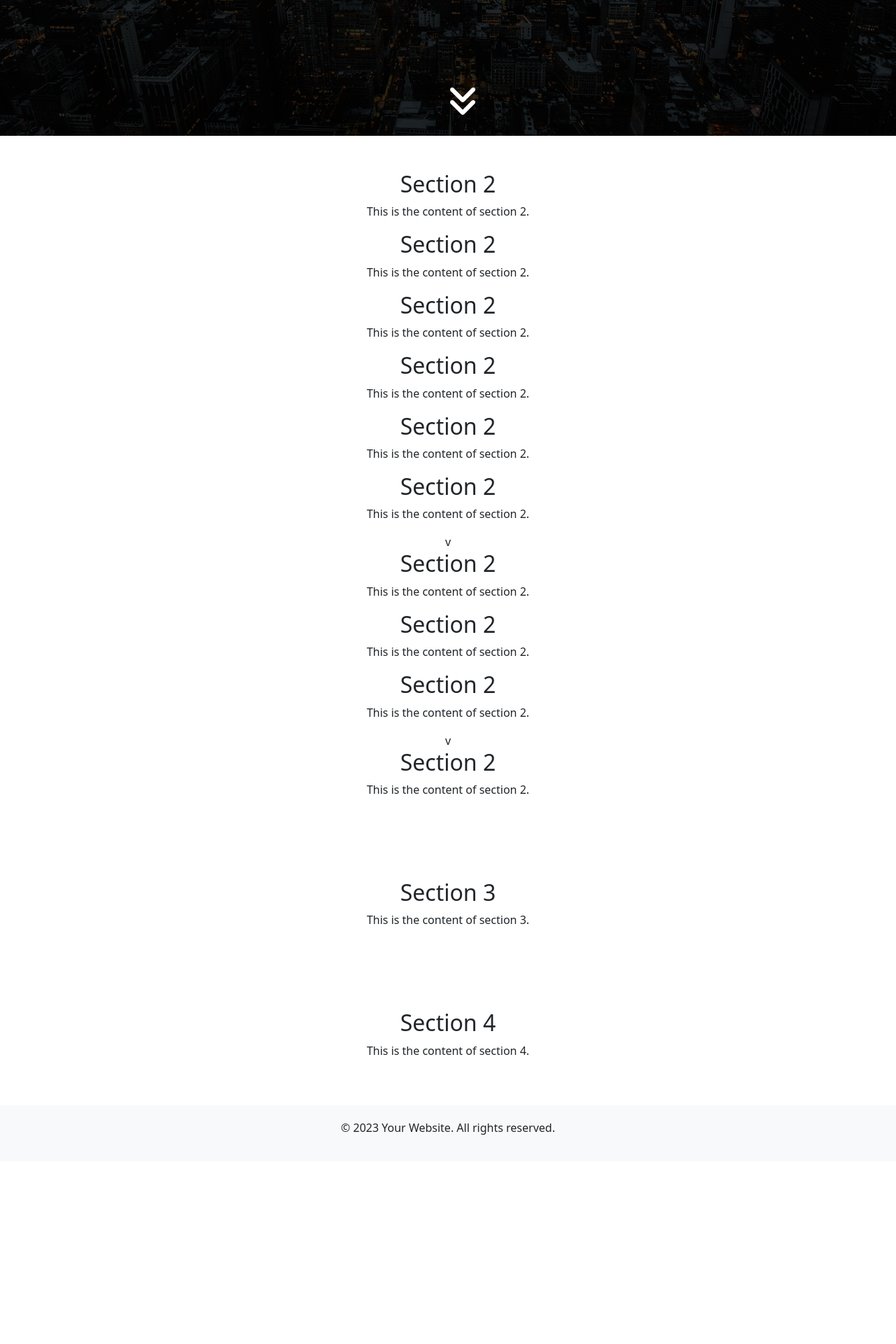
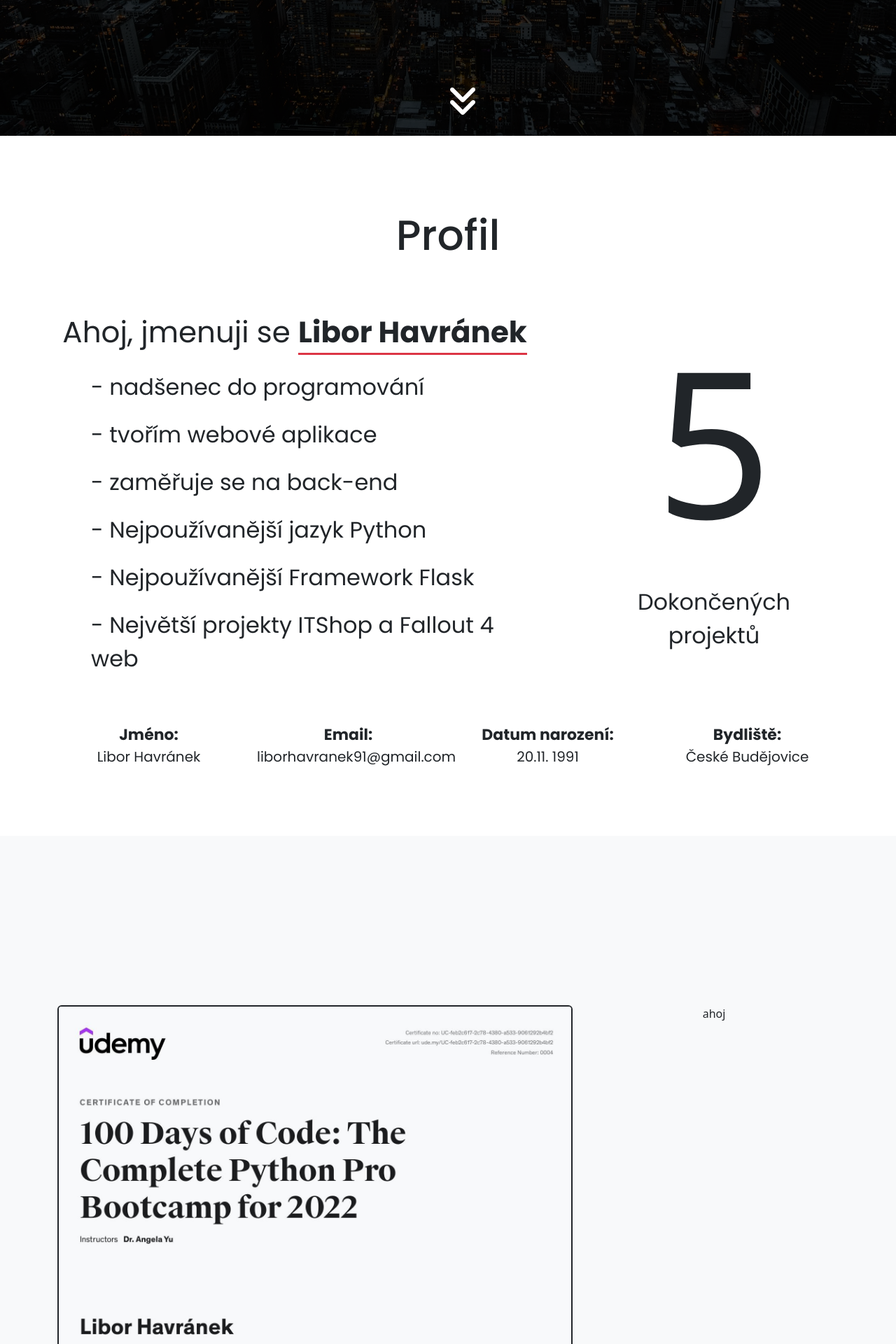
Before and after one commit to liborhavranek/Portfolio-Libor-Havranek, a Flask app: page / in a window 1280 px wide. Shown: the part 606-2526 px from the top of the page at 70% size. Before the commit the page ends 2227 px from the top, so only its background shows below. Run offline with Flask 3, Linux system fonts and the light colour scheme; some libraries are stand-ins or nearby versions.

Commit message:
add third section

```diff
--- a/app.py
+++ b/app.py
@@ -1,6 +1,9 @@
 from flask import Flask, render_template
+from flask_pretty import Prettify
 
 app = Flask(__name__)
+prettify = Prettify(app)
+
 
 @app.route("/")
 def hello_world():
--- a/static/css/styles.css
+++ b/static/css/styles.css
@@ -1,3 +1,8 @@
+/* --------------------------------- Main Section Start  ------------------------------------------------*/
+body {
+  overflow-x: hidden;
+}
+
 .top-menu {
 position: absolute;
   top: 0;
@@ -6,7 +11,6 @@ position: absolute;
   display: flex;
   justify-content: space-between;
   padding: 100px;
-
 }
 
 .top-menu a {
@@ -75,10 +79,6 @@ position: absolute;
     }
 }
 
-
-
-
-
 .bottom-icon {
   position: absolute;
   left: 50%;
@@ -101,8 +101,143 @@ position: absolute;
   }
 }
 
-
 .link-no-decoration {
   text-decoration: none;
   color:white;
 }
+
+/* --------------------------------- Second Section Start  ------------------------------------------------*/
+
+.second-section-text-right{
+      text-align: left;
+}
+
+.about-me-h{
+    font-size: 60px;
+    font-family: 'Poppins', sans-serif;
+    padding: 5%;
+}
+
+.big-number{
+    font-size: 256px;
+}
+
+.p-second{
+    font-size: 42px;
+    font-family: 'Poppins', sans-serif;
+    padding: 1%;
+}
+
+.p-smaller-text{
+    font-size: 32px;
+    font-family: 'Poppins', sans-serif;
+}
+
+.bold-text {
+  font-weight: bold;
+}
+
+.text-center-second-section{
+      text-align: center;
+}
+
+.national-p{
+    font-size: 22px;
+    margin-bottom: 0;
+    font-weight: bold;
+    font-family: 'Poppins', sans-serif;
+}
+
+.names-p{
+    font-size: 20px;
+    margin-bottom: 0;
+    font-family: 'Poppins', sans-serif;
+}
+
+
+@media (max-width: 1200px) {
+.about-me-h{
+    font-size: 40px;
+    font-family: 'Poppins', sans-serif;
+    padding: 5%;
+}
+
+.p-second{
+    font-size: 32px;
+    font-family: 'Poppins', sans-serif;
+}
+
+.p-smaller-text{
+    font-size: 22px;
+    font-family: 'Poppins', sans-serif;
+}
+
+.skok{
+padding 5%;
+}
+
+  .names-p {
+    margin-bottom: 20px; /* můžete nastavit hodnotu dle vašich potřeb */
+  }
+
+  .national-p{
+    font-size: 20px;
+    margin-bottom: 0;
+    font-weight: bold;
+    font-family: 'Poppins', sans-serif;
+}
+
+.names-p{
+    font-size: 18px;
+    margin-bottom: 0;
+    font-family: 'Poppins', sans-serif;
+}
+}
+
+.hidden-left {
+  opacity: 0;
+  filter: blur(5px);
+  transform: translateX(-100%);
+  transition: opacity 2s, filter 2s, transform 2s;
+}
+
+.hidden-right {
+  opacity: 0;
+  filter: blur(5px);
+  transform: translateX(100%);
+  transition: opacity 1s, filter 1s, transform 1s;
+}
+
+.show {
+  opacity: 1;
+  filter: blur(0);
+  transform: translateX(0);
+}
+
+@keyframes breathing {
+  0% { transform: scale(1); }
+  50% { transform: scale(1.2); }
+  100% { transform: scale(1); }
+}
+
+.breathing-animation {
+  animation-name: breathing;
+  animation-duration: 3s;
+  animation-iteration-count: infinite;
+}
+
+/* --------------------------------- third Section Start  ------------------------------------------------*/
+
+
+.section-3{
+    background-color: #f8f9fa;
+}
+
+.certificate-image{
+    background-color: #f8f9fa;
+}
+
+.hidden {
+  opacity: 0;
+  transition: opacity 2s, filter 2s, transform 2s;
+}
--- /dev/null
+++ b/static/js/scroll.js
@@ -0,0 +1,14 @@
+const observer = new IntersectionObserver((entries) => {
+  entries.forEach((entry) => {
+    if (entry.isIntersecting) {
+      entry.target.classList.add('show');
+    } else {
+      entry.target.classList.remove('show');
+    }
+  });
+});
+
+const hiddenElements = document.querySelectorAll('.hidden-left, .hidden-right');
+hiddenElements.forEach((element) => {
+  observer.observe(element);
+});
--- a/templates/index.html
+++ b/templates/index.html
@@ -50,7 +50,7 @@
 <section class="main-section">
   <div class="container-fluid">
     <div class="top-menu">
-      <a href="#">Profil</a>
+      <a href="#section2">Profil</a>
       <a href="#">Projekty</a>
       <a href="#">Programování</a>
       <a href="#">Kontakt</a>
@@ -72,34 +72,101 @@
 
   <section id="section2" class="section">
     <div class="container">
-      <h2>Section 2</h2>
-      <p>This is the content of section 2.</p>
-            <h2>Section 2</h2>
-      <p>This is the content of section 2.</p>
-            <h2>Section 2</h2>
-      <p>This is the content of section 2.</p>
-            <h2>Section 2</h2>
-      <p>This is the content of section 2.</p>
-            <h2>Section 2</h2>
-      <p>This is the content of section 2.</p>
-            <h2>Section 2</h2>
-      <p>This is the content of section 2.</p>v
-            <h2>Section 2</h2>
-      <p>This is the content of section 2.</p>
-            <h2>Section 2</h2>
-      <p>This is the content of section 2.</p>
-            <h2>Section 2</h2>
-      <p>This is the content of section 2.</p>v
-            <h2>Section 2</h2>
-      <p>This is the content of section 2.</p>
+ <h2 class="about-me-h hidden-left">Profil</h2>
+        <div class="row pb-5">
+            <div class="col-12 col-lg-8 second-section-text-right">
+
+                <p class="p-second hidden-left">
+                    Ahoj, jmenuji se <span class="border-bottom border-3 border-danger bold-text">Libor Havránek</span>
+                </p>
+
+                <p class="p-smaller-text me-5 hidden-left ps-5 pb-1"> - nadšenec do programování</p>
+                <p class="p-smaller-text me-5 hidden-left ps-5 pb-1"> - tvořím webové aplikace</p>
+                <p class="p-smaller-text me-5 hidden-left ps-5 pb-1"> - zaměřuje se na back-end</p>
+                <p class="p-smaller-text me-5 hidden-left ps-5 pb-1"> - Nejpoužívanější jazyk Python</p>
+                <p class="p-smaller-text me-5 hidden-left ps-5 pb-1"> - Nejpoužívanější Framework Flask</p>
+                <p class="p-smaller-text me-5 hidden-left ps-5 pb-1"> - Největší projekty ITShop a Fallout 4 web</p>
+
+
+            </div>
+
+            <div class="col-12 col-lg-4 skok">
+                <div class="text-center-second-section"><p class="big-number hidden-right breathing-animation">5</p></div>
+  <div class="text-center-second-section"><p class="p-smaller-text hidden-right">Dokončených projektů</p></div>
+</div>
+
+        </div>
+
+
+        <div class="row pb-5">
+            <div class="col-6 col-lg-3">
+                <p class="national-p hidden-left">Jméno:</p>
+                <p class="names-p hidden-left">Libor Havránek</p>
+            </div>
+
+            <div class="col-6 col-lg-3">
+                <p class="national-p hidden-left">Email:</p>
+                <p class="names-p hidden-left">liborhavranek91@gmail.com</p>
+            </div>
+
+
+            <div class="col-6 col-lg-3">
+                <p class="national-p hidden-left">Datum narození:</p>
+                <p class="names-p hidden-left">20.11. 1991</p>
+            </div>
+
+
+            <div class="col-6 col-lg-3">
+                <p class="national-p hidden-left">Bydliště:</p>
+                <p class="names-p hidden-left">České Budějovice</p>
+            </div>
+
+        </div>
 
     </div>
   </section>
 
-  <section class="section">
+
+  <section class="section section-3">
     <div class="container">
-      <h2>Section 3</h2>
+      <h2 class="about-me-h hidden">Certifikáty</h2>
+
+        <div class="row">
+
+            <div class="col-12 col-lg-8">
+                <img src="{{ url_for('static', filename='images/udemy.jpeg') }}" class="img-fluid certificate-image border border-dark border-2 rounded">
+            </div>
+
+            <div class="col-12 col-lg-4">
+
+                <p>ahoj</p>
+
+            </div>
+
+
+        </div>
+
+
+                <div class="row">
+
+                                <div class="col-12 col-lg-4">
+
+                <p>ahoj</p>
+
+            </div>
+
+            <div class="col-12 col-lg-8">
+                <img src="{{ url_for('static', filename='images/coursera.jpeg') }}" class="img-fluid certificate-image border border-dark border-2 rounded">
+            </div>
+
+        </div>
+
+
+
       <p>This is the content of section 3.</p>
+              <h2>Section 3</h2>
+
+
     </div>
   </section>
 
@@ -119,6 +186,7 @@
   <!-- Bootstrap JS scripts (required for some features) -->
   <script src="https://cdn.jsdelivr.net/npm/bootstrap@5.3.0/dist/js/bootstrap.bundle.min.js" integrity="sha384-geWF76RCwLtnZ8qwWowPQNguL3RmwHVBC9FhGdlKrxdiJJigb/j/68SIy3Te4Bkz" crossorigin="anonymous"></script>
    <script src="{{ url_for('static', filename='js/main.js') }}"></script>
+  <script src="{{ url_for('static', filename='js/scroll.js') }}"></script>
 </body>
 
 </html>
```
Also changed, not shown: static/images/coursera.jpeg (added), static/images/udemy.jpeg (added).
